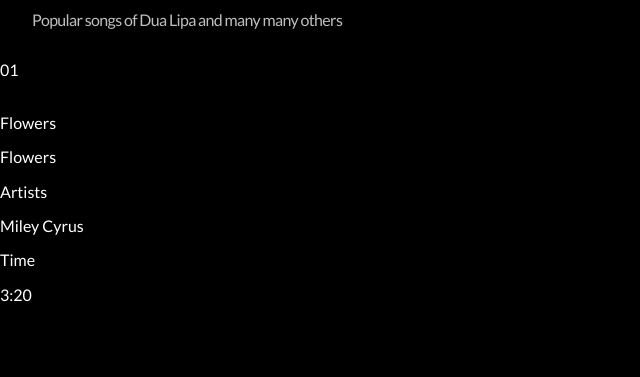
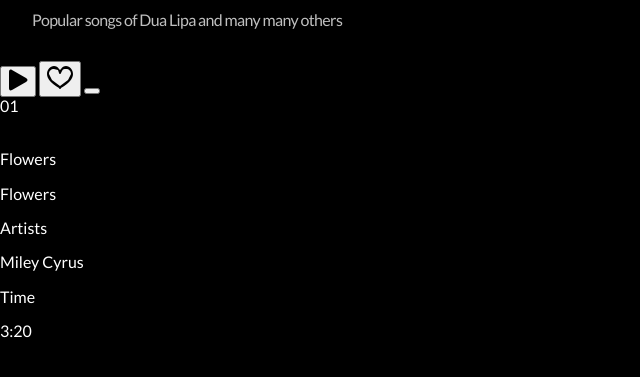
Before and after one commit to piotrfijol/spotify-page, a website built with Vite: page index.html in a window 1280 px wide. Shown: the part 373-750 px from the top of the page, without its empty margins (0-640 px from the left). Built offline with nearby package versions, Linux system fonts and the light colour scheme; files whose address does not match are found by name.

Commit message:
Import action button icons

```diff
--- a/index.html
+++ b/index.html
@@ -24,9 +24,22 @@
     </div>
     <div class="songs">
       <div class="songs__action-buttons">
-        <div class="songs__ play"></div>
-        <div class="songs__ favorite"></div>
-        <div class="songs__ menu"></div>
+        <button class="songs__ play">
+          <img src="/images/play-button.svg" alt="" srcset="">
+        </button>
+        <button class="songs__ favorite">
+          <svg width="26" height="27" xmlns="http://www.w3.org/2000/svg">
+            <path
+                d="M19 2c-2 0-4 1-5 3l-1 1-1-1c-1-2-3-3-5-3-4 0-7 4-7 8 0 5 4 9 12 14a1 1 0 0 0 2 0c8-5 12-9 12-14 0-4-3-8-7-8Zm2 14-8 6-8-6-3-6c0-3 2-5 5-5l4 1 1 3a1 1 0 0 0 2 0l1-2c1-2 2-2 4-2 3 0 5 2 5 5l-3 6Z"/>
+          </svg>
+        </button>
+        <button class="songs__ menu">
+          <div class="menu">
+            <div class="menu__dot"></div>
+            <div class="menu__dot"></div>
+            <div class="menu__dot"></div>
+          </div>
+        </button>
       </div>
       <div class="songs__list">
         <div class="song">
@@ -50,11 +63,10 @@
                 <img src="./images/more-menu.png" alt="" srcset="">
             </div>
         </div>
-          <div class="artists"></div>
-        </div>
       </div>
     </div>
   </div>
+</div>
 
   <script type="module" src="/src/global-scripts/main.js"></script>
   <script type="module" src="/src/pages/playlist-page/scripts/playlist-page.js"></script>
```
Also changed, not shown: public/images/play-button.svg (added).
